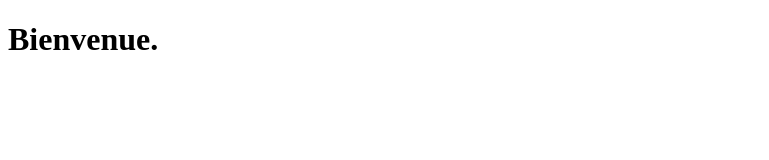
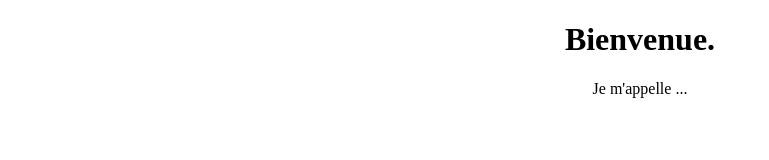
Before and after one commit to Fr1234567890/hello, a plain HTML site: page index.html in a window 1280 px wide. Shown: the whole page, without its empty margins (0-769 px from the left). Drawn offline with Linux system fonts and the light colour scheme.

Commit message:
index.html est centrer et ajouter un nom.

```diff
--- a/index.html
+++ b/index.html
@@ -3,5 +3,8 @@
     <title>Bienvenue</title>
 </head>
 <body>
+    <div align="center">
     <h1>Bienvenue.</h1>
+    <p>Je m'appelle ...</p>
+    </div>
 </body>
```
